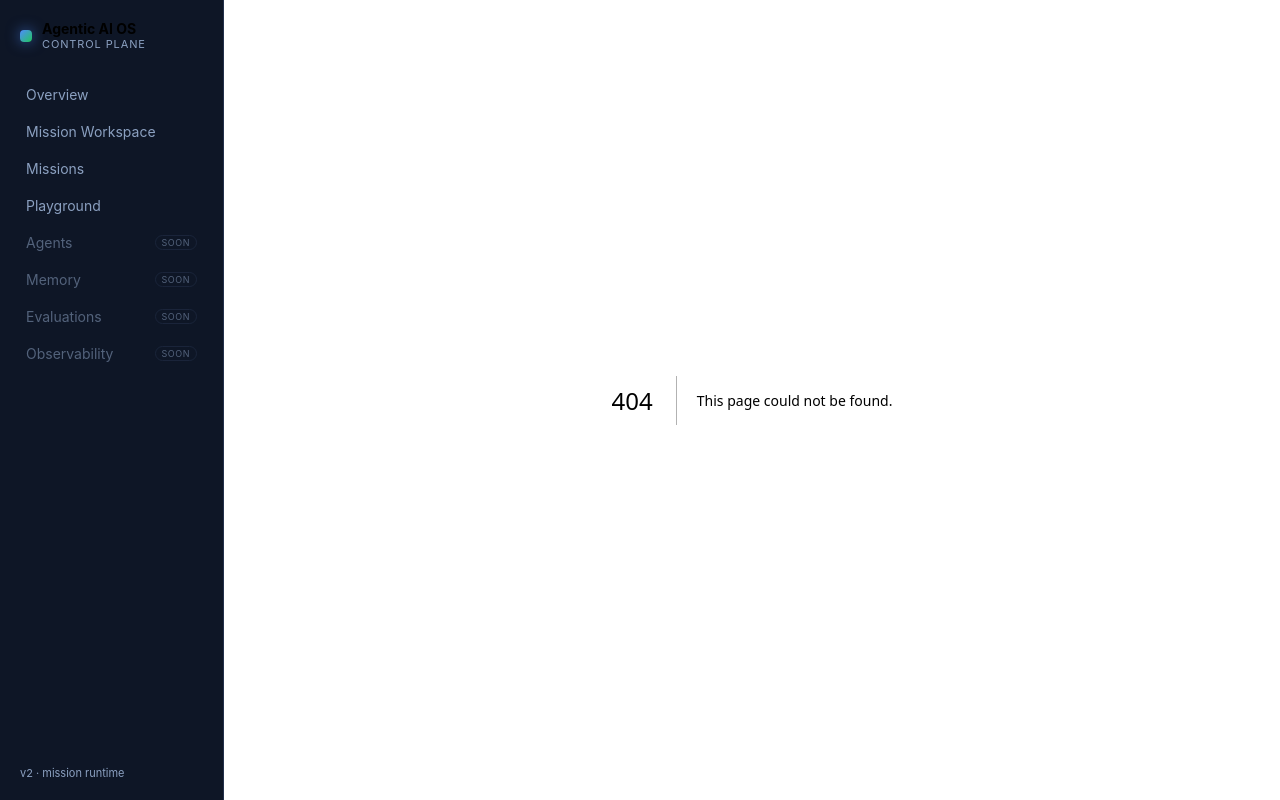
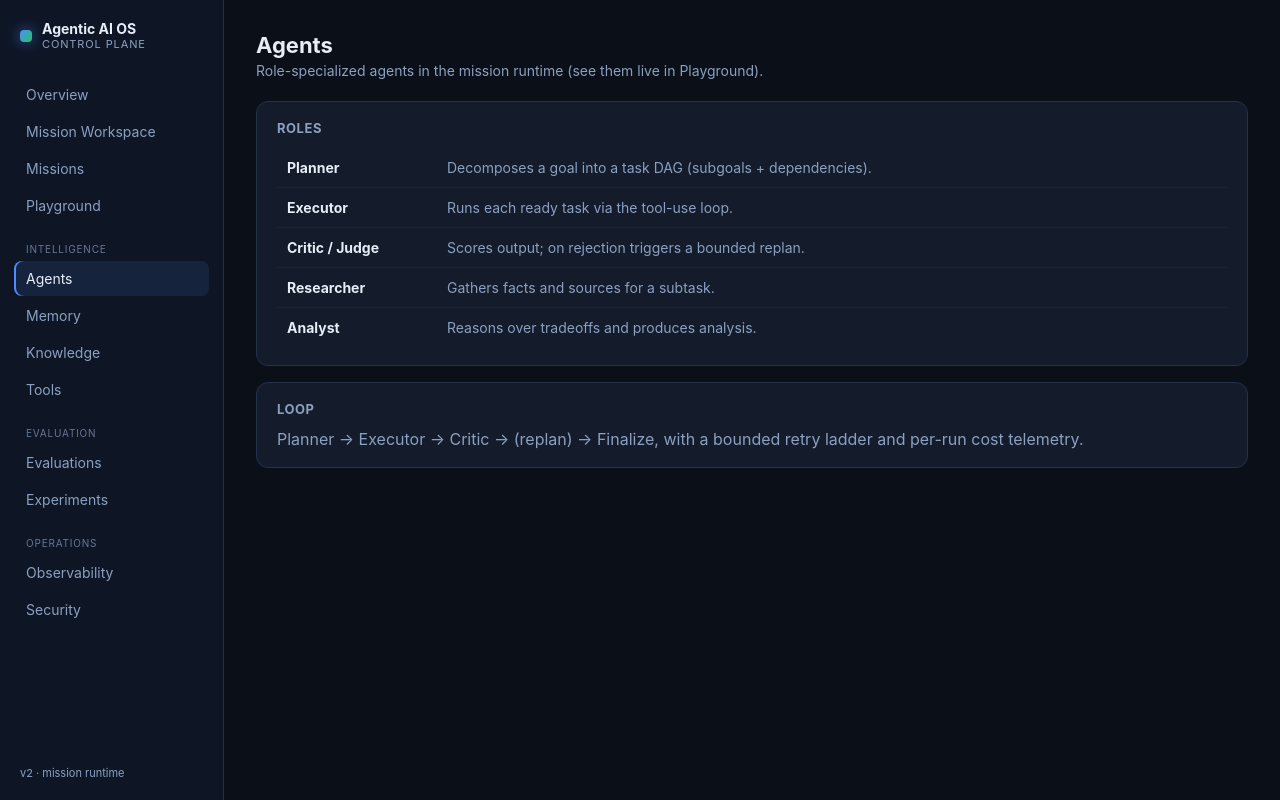
Before and after one commit to zda25m005-netizen/agentic-ai-os, a Next.js app in the folder frontend/: page /agents in a window 1280 px wide. Before the commit this address had no page. Built offline with nearby package versions, Linux system fonts and the light colour scheme.

Commit message:
feat(ui): full sidebar nav + real Agents/Memory/Knowledge/Tools/Eval/Experiments/Obs/Security pages

```diff
--- /dev/null
+++ b/frontend/app/agents/page.tsx
@@ -0,0 +1,22 @@
+export default function Agents() {
+  const roles = [
+    ["Planner", "Decomposes a goal into a task DAG (subgoals + dependencies)."],
+    ["Executor", "Runs each ready task via the tool-use loop."],
+    ["Critic / Judge", "Scores output; on rejection triggers a bounded replan."],
+    ["Researcher", "Gathers facts and sources for a subtask."],
+    ["Analyst", "Reasons over tradeoffs and produces analysis."],
+  ];
+  return (
+    <div className="page">
+      <div className="page-head"><div><h1 className="page-title">Agents</h1>
+        <p className="page-sub">Role-specialized agents in the mission runtime (see them live in Playground).</p></div></div>
+      <div className="card"><h3>Roles</h3>
+        <table className="mtable"><tbody>
+          {roles.map(([r, d]) => (<tr key={r}><td style={{ width: 160 }}><b>{r}</b></td><td className="muted">{d}</td></tr>))}
+        </tbody></table>
+      </div>
+      <div className="card"><h3>Loop</h3>
+        <p className="muted" style={{ margin: 0 }}>Planner → Executor → Critic → (replan) → Finalize, with a bounded retry ladder and per-run cost telemetry.</p></div>
+    </div>
+  );
+}
--- a/frontend/app/components/Sidebar.tsx
+++ b/frontend/app/components/Sidebar.tsx
@@ -3,26 +3,46 @@
 import Link from "next/link";
 import { usePathname } from "next/navigation";
 
-// Control-plane navigation. Sections that are wired to live data today are
-// active; the rest are placeholders on the roadmap (Days 26–30) and marked so.
-const NAV: { href: string; label: string; soon?: boolean }[] = [
+type Item = { href: string; label: string };
+type Group = { title?: string; items: Item[] };
+
+const NAV: Group[] = [
+  {
+    items: [
       { href: "/", label: "Overview" },
       { href: "/workspace", label: "Mission Workspace" },
       { href: "/missions", label: "Missions" },
       { href: "/playground", label: "Playground" },
-  { href: "/agents", label: "Agents", soon: true },
-  { href: "/memory", label: "Memory", soon: true },
-  { href: "/evaluations", label: "Evaluations", soon: true },
-  { href: "/observability", label: "Observability", soon: true },
+    ],
+  },
+  {
+    title: "Intelligence",
+    items: [
+      { href: "/agents", label: "Agents" },
+      { href: "/memory", label: "Memory" },
+      { href: "/knowledge", label: "Knowledge" },
+      { href: "/tools", label: "Tools" },
+    ],
+  },
+  {
+    title: "Evaluation",
+    items: [
+      { href: "/evaluations", label: "Evaluations" },
+      { href: "/experiments", label: "Experiments" },
+    ],
+  },
+  {
+    title: "Operations",
+    items: [
+      { href: "/observability", label: "Observability" },
+      { href: "/security", label: "Security" },
+    ],
+  },
 ];
 
 export default function Sidebar() {
   const path = usePathname();
-
-  function active(href: string) {
-    if (href === "/") return path === "/";
-    return path.startsWith(href);
-  }
+  const active = (href: string) => (href === "/" ? path === "/" : path.startsWith(href));
 
   return (
     <aside className="sidebar">
@@ -34,22 +54,16 @@ export default function Sidebar() {
         </div>
       </div>
       <nav className="nav">
-        {NAV.map((n) =>
-          n.soon ? (
-            <span key={n.href} className="nav-item soon" title="Coming soon">
-              {n.label}
-              <span className="soon-tag">soon</span>
-            </span>
-          ) : (
-            <Link
-              key={n.href}
-              href={n.href}
-              className={`nav-item ${active(n.href) ? "active" : ""}`}
-            >
+        {NAV.map((g, i) => (
+          <div key={i} className="nav-group">
+            {g.title && <div className="nav-title">{g.title}</div>}
+            {g.items.map((n) => (
+              <Link key={n.href} href={n.href} className={`nav-item ${active(n.href) ? "active" : ""}`}>
                 {n.label}
               </Link>
-          )
-        )}
+            ))}
+          </div>
+        ))}
       </nav>
       <div className="sidebar-foot">v2 · mission runtime</div>
     </aside>
--- a/frontend/app/globals.css
+++ b/frontend/app/globals.css
@@ -334,3 +334,7 @@ button.send:disabled { opacity: 0.5; cursor: default; }
 @media (max-width: 1000px) { .mc-bottom { grid-template-columns: 1fr; } }
 .mc-actions { display: flex; flex-direction: column; gap: 8px; align-items: stretch; }
 .mc-actions .btn { text-align: left; }
+
+/* sidebar groups */
+.nav-group { display: flex; flex-direction: column; gap: 2px; margin-bottom: 10px; }
+.nav-title { font-size: 10px; text-transform: uppercase; letter-spacing: .08em; color: var(--muted); padding: 8px 12px 4px; opacity: .7; }
```
Also changed, not shown: frontend/app/evaluations/page.tsx (added, +17 -0 lines), frontend/app/experiments/page.tsx (added, +20 -0 lines), frontend/app/knowledge/page.tsx (added, +17 -0 lines), frontend/app/memory/page.tsx (added, +22 -0 lines), frontend/app/observability/page.tsx (added, +12 -0 lines), frontend/app/security/page.tsx (added, +17 -0 lines), frontend/app/tools/page.tsx (added, +19 -0 lines). Lines whose indentation alone changed are shown as unchanged.
